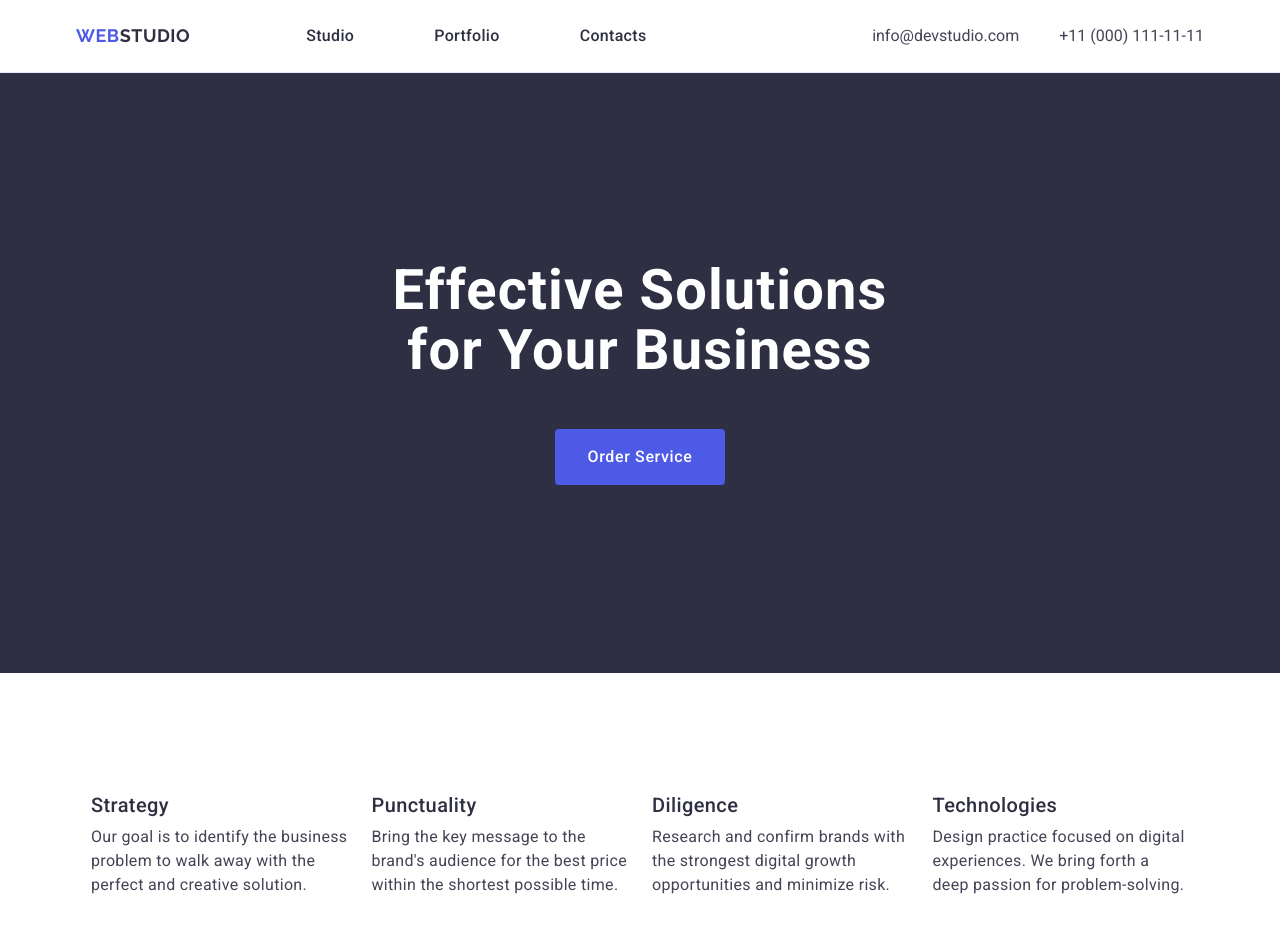
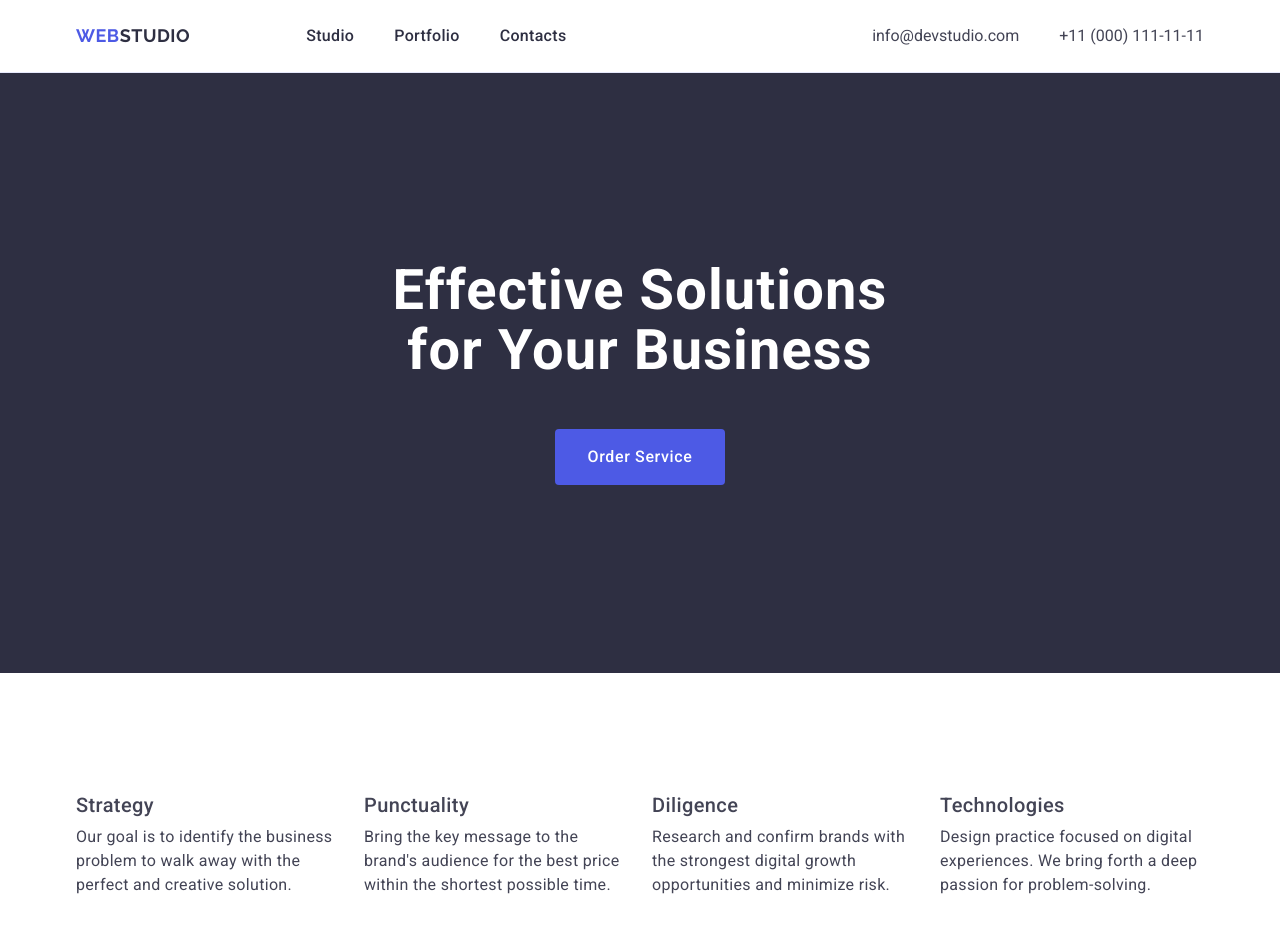
Before and after one commit to illyaSmyk/goit-markup-hw-03, a plain HTML site: page index.html in a window 1280 px wide. Shown: the top 952 px of the page. Drawn offline with nearby package versions, Linux system fonts and the light colour scheme.

Commit message:
final fix 44

```diff
--- a/css/styles.css
+++ b/css/styles.css
@@ -59,9 +59,7 @@ overflow: hidden;
     max-width: 1158px;
     padding-left: 15px;
     padding-right: 15px;
-    margin-left: auto;
-    margin-right: auto;
-    background-color: #ffffff;}
+    margin: 0 auto;}
 
             /* ========HEADER=========== */
 .page-header {
@@ -102,10 +100,6 @@ align-items: center;
     color: var(--secondary-text-color);
     }
 
-.page-menu-item {
-color: var(--secondary-text-color);
-margin-right: 40px;
-}
 .page-menu-link {
     display: inline-block;
     padding: 24px 0;
@@ -129,6 +123,7 @@ gap: 40px;
     margin: auto;
     background-color: #2e2f42;
     padding: 188px 0;
+    background-color: #2e2f42;
     color: #ffffff;
 }
 .hero-section-container {
@@ -136,7 +131,6 @@ gap: 40px;
     flex-direction: column;
     align-items: center;
     text-align: center;
-    background-color: #2e2f42;
 }
 .main-title {
     max-width: 496px;
@@ -165,12 +159,8 @@ gap: 40px;
 
 /* =====================SECTION PHILOSOPHY ==============*/
 .strategy-section {
-    width: 1128px;
-    background-color: #FFFFFF;
-    /*margin-bottom: 120px;*/
     padding: 120px 0;
-    color: var(--secondary-text-color);
-    margin: auto;}
+}
 
 .strategy-list {
     display:flex;
@@ -191,11 +181,10 @@ gap: 40px;
     letter-spacing: 0.02em ;
                     }
 .strategy-list-text {
-        font-weight: 400;
-        line-height: 1.5;
-        letter-spacing: 0.02em;
-        color: var(--primary-text-color);
-        text-align: left;}
+font-weight: 400;
+line-height: 1.5;
+letter-spacing: 0.02em;
+text-align: left;}
 
 /*========================TEAM SECTION===================*/
 
@@ -209,7 +198,7 @@ background-color:var(--section-bg-color);}
 display: flex;
 flex-direction: column;
 width: 1440px;
-background-color: var(--section-bg-color)}
+}
 
 .ul_section_team {
 display: flex;
@@ -254,9 +243,8 @@ padding-top: 120px;
 width: calc((100% - 48px) / 3);
 }
 .portfolio-list li {
-width: 360px;
-/*margin-right: 24px;*/
-margin-bottom: 48px;}
+width: 360px;}
+
 .portfolio-list li:nth-child(3n) {
 margin-right: 0;}
 .portfolio-list li:nth-last-child(-n+3) {
@@ -282,9 +270,6 @@ margin: auto;
 padding: 100px 0;
 }
 
-.page-footer .container
-{background-color: #2e2f42;}
-
 .logo_linkblue {
 display: inline-block;
 margin-bottom: 16px;
@@ -301,7 +286,6 @@ font-size: 18px;
 .footertext {
     max-width: 289px;
     color: #ffffff;
-    background-color: #2e2f42;
     margin-right: auto;
 }
 
```
